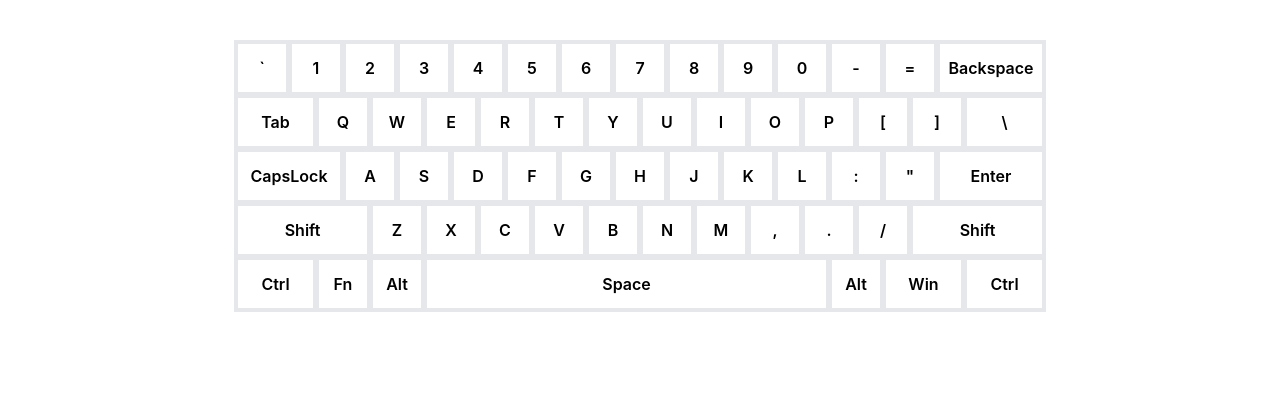
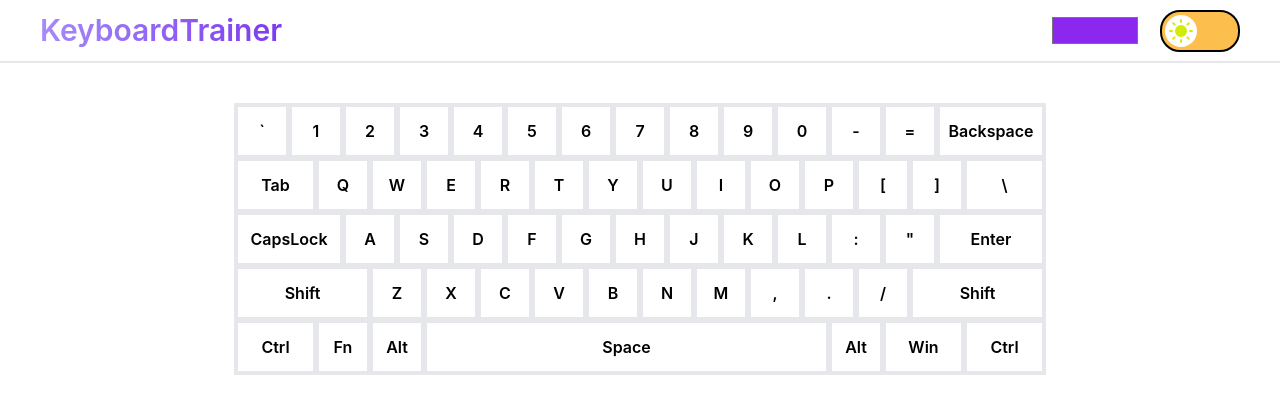
Before and after one commit to ITNIKITAIT/pet-react-projects, a React (Create React App) app in the folder keyboard-trainer/my-app/: page / in a window 1280 px wide. Shown: the top 414 px of the page. Built offline with nearby package versions, Linux system fonts and the light colour scheme.

Commit message:
add header

```diff
--- a/keyboard-trainer/my-app/src/App.js
+++ b/keyboard-trainer/my-app/src/App.js
@@ -1,8 +1,10 @@
 import Keyboard from './components/Keyboard';
+import Header from './components/header/Header';
 
 function App() {
     return (
         <>
+            <Header />
             <Keyboard />
         </>
     );
--- /dev/null
+++ b/keyboard-trainer/my-app/src/components/ButtonTheme.jsx
@@ -0,0 +1,41 @@
+const ButtonTheme = () => {
+    return (
+        <button className="btn-theme">
+            <div className="flex justify-center items-center bg-white rounded-full w-fit p-1">
+                <svg
+                    className="fill-[#D4EB08] light-svg"
+                    width="24"
+                    height="24"
+                    viewBox="0 0 24 24"
+                    stroke="#D4EB08"
+                    stroke-width="2"
+                    stroke-linecap="round"
+                    stroke-linejoin="round">
+                    <circle cx="12" cy="12" r="5"></circle>
+                    <line x1="12" y1="1" x2="12" y2="3"></line>
+                    <line x1="12" y1="21" x2="12" y2="23"></line>
+                    <line x1="4.22" y1="4.22" x2="5.64" y2="5.64"></line>
+                    <line x1="18.36" y1="18.36" x2="19.78" y2="19.78"></line>
+                    <line x1="1" y1="12" x2="3" y2="12"></line>
+                    <line x1="21" y1="12" x2="23" y2="12"></line>
+                    <line x1="4.22" y1="19.78" x2="5.64" y2="18.36"></line>
+                    <line x1="18.36" y1="5.64" x2="19.78" y2="4.22"></line>
+                </svg>
+                {/* <svg
+                className="dark-svg"
+                    width="24"
+                    height="24"
+                    viewBox="0 0 24 24"
+                    fill="black"
+                    stroke="black"
+                    stroke-width="2"
+                    stroke-linecap="round"
+                    stroke-linejoin="round">
+                    <path d="M21 12.79A9 9 0 1 1 11.21 3 7 7 0 0 0 21 12.79z"></path>
+                </svg> */}
+            </div>
+        </button>
+    );
+};
+
+export default ButtonTheme;
--- /dev/null
+++ b/keyboard-trainer/my-app/src/components/header/Header.jsx
@@ -0,0 +1,22 @@
+import ButtonTheme from '../ButtonTheme';
+
+const Header = () => {
+    return (
+        <header className="py-2 border-b-2">
+            <div className="flex justify-between items-center max-w-[1200px] mx-auto">
+                <h2 className="text-[30px] bg-gradient-to-r from-violet-400 to-violet-600 text-transparent bg-clip-text font-semibold">
+                    KeyboardTrainer
+                </h2>
+                <div className="flex gap-5 items-center">
+                    <input
+                        type="color"
+                        value="#8C27F0"
+                        className="w-[90px] h-[35px] cursor-pointer bg-transparent"></input>
+                    <ButtonTheme />
+                </div>
+            </div>
+        </header>
+    );
+};
+
+export default Header;
--- a/keyboard-trainer/my-app/src/index.css
+++ b/keyboard-trainer/my-app/src/index.css
@@ -52,3 +52,13 @@ ul {
     width: 812px;
     grid-template-columns: repeat(30, 21px);
 }
+
+.btn-theme {
+    display: block;
+    cursor: pointer;
+    background-color: rgb(252, 191, 77);
+    border-radius: 20px;
+    border: 2px solid black;
+    min-width: 80px;
+    padding: 3px;
+}
```
